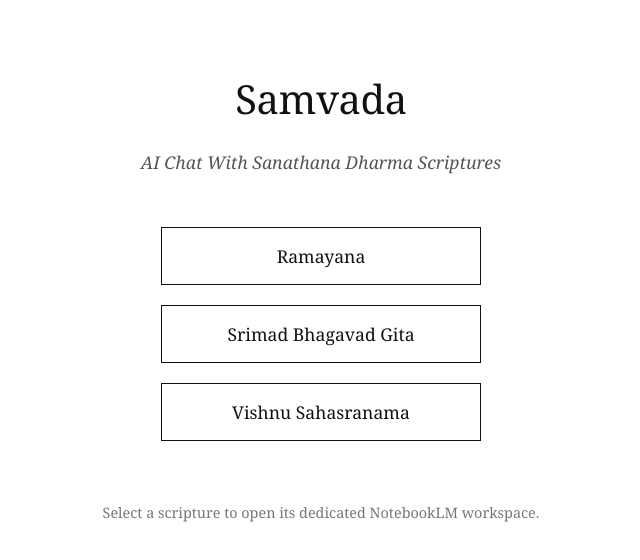
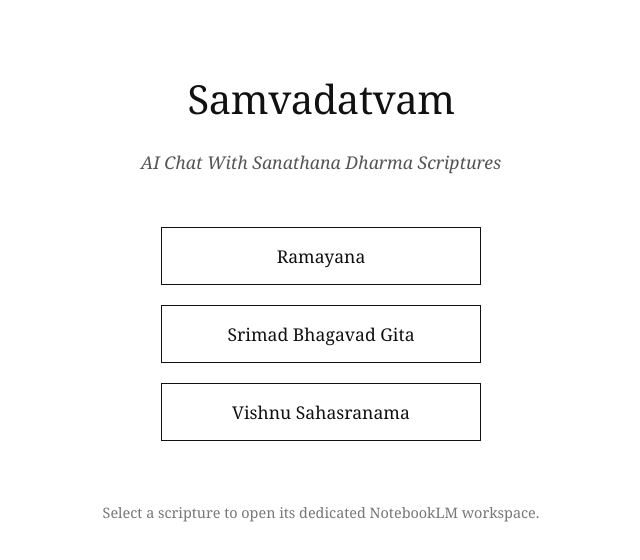
Before and after one commit to caseciter/satsang, a plain HTML site: page index.html in a window 1280 px wide. Shown: the whole page, without its empty margins (319-959 px from the left). Drawn offline with Linux system fonts and the light colour scheme.

Commit message:
Update index.html

```diff
--- a/index.html
+++ b/index.html
@@ -3,7 +3,7 @@
 <head>
     <meta charset="UTF-8">
     <meta name="viewport" content="width=device-width, initial-scale=1.0">
-    <title>Samvada - AI Chat with Sanathana Dharma Scriptures</title>
+    <title>Samvadatvam - AI Chat with Sanathana Dharma Scriptures</title>
     <style>
         /* Minimalist & High-Contrast Styling */
         body {
@@ -78,7 +78,7 @@
 <body>
 
     <div class="container">
-        <h1>Samvada</h1>
+        <h1>Samvadatvam</h1>
         <p class="subtitle">AI Chat With Sanathana Dharma Scriptures</p>
 
         <div class="button-container">
```
